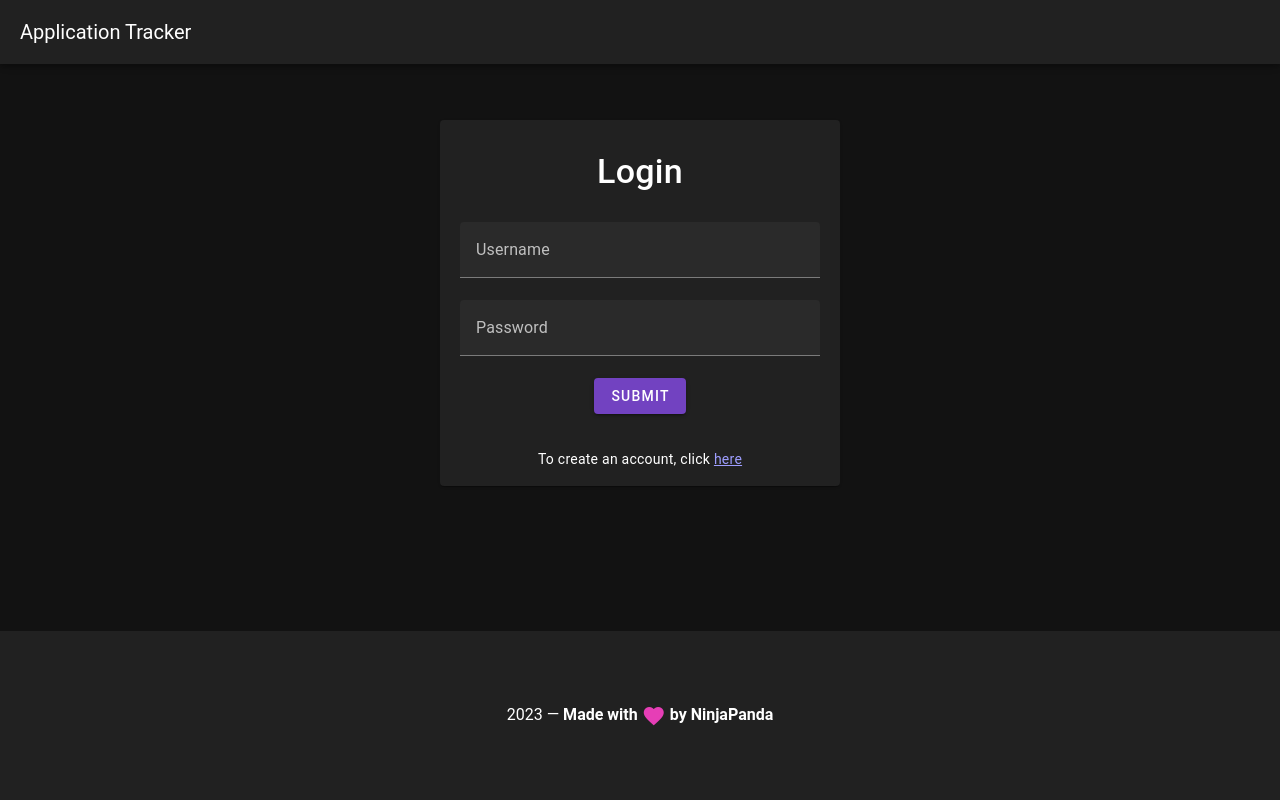
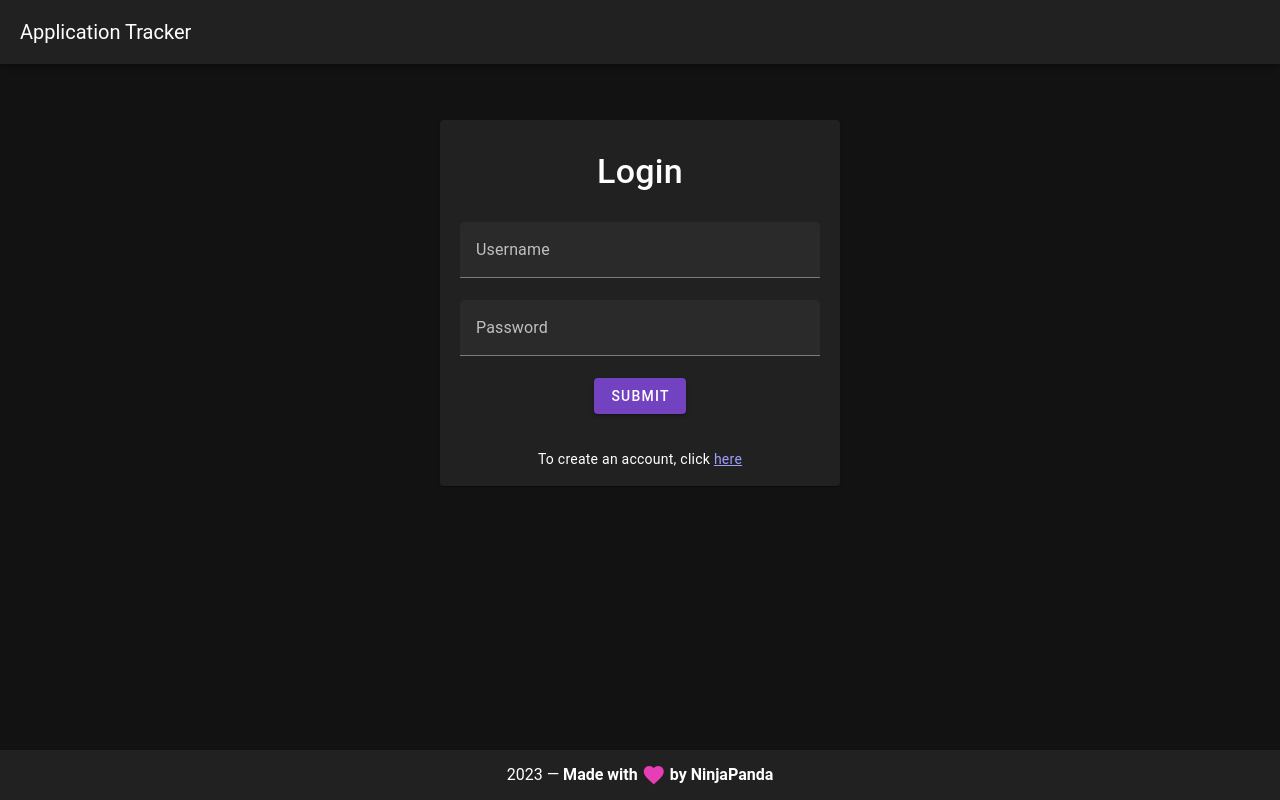
Before and after one commit to ninjapanda47/app-log, a Vue app: page /login in a window 1280 px wide. Built offline with nearby package versions, Linux system fonts and the light colour scheme.

Commit message:
update footer

```diff
--- a/src/App.vue
+++ b/src/App.vue
@@ -30,11 +30,11 @@
       </v-list>
     </v-navigation-drawer>
 
-    <v-main class="main-wrapper">
+    <v-main >
       <error-dialog></error-dialog>
       <router-view></router-view>
     </v-main>
-    <v-footer>
+    <v-footer class="footer-height">
       <v-row class="justify-center">
         <v-col class="text-center">
           {{ new Date().getFullYear() }} —
@@ -88,7 +88,7 @@ export default defineComponent({
 });
 </script>
 <style>
-.main-wrapper {
-  min-height: 600px;
+.footer-height {
+  max-height: 50px;
 }
 </style>
```
